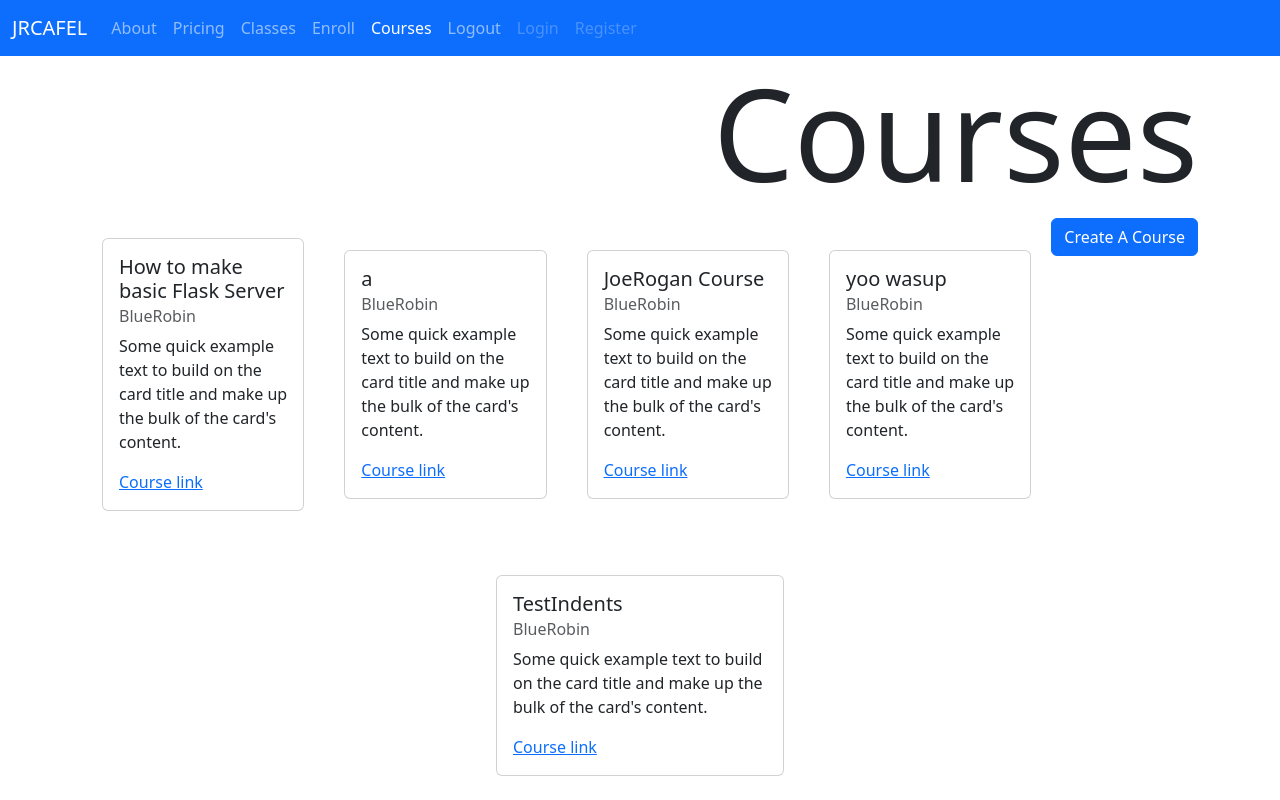
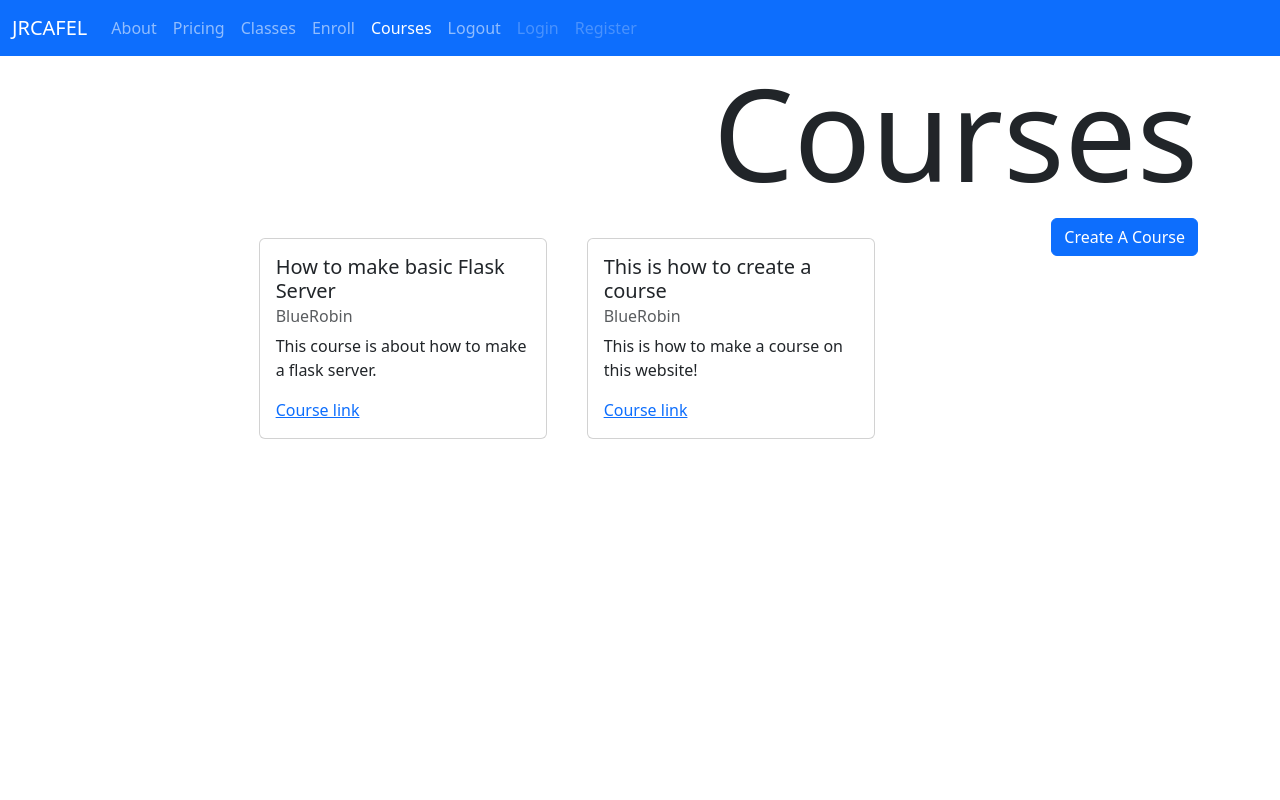
Before and after one commit to TropiiDev/DualHacks, a Flask app: page /courses in a window 1280 px wide. Run offline with Flask 3, Linux system fonts and the light colour scheme; a user stored in the database is signed in; some libraries are stand-ins or nearby versions.

````diff
--- a/instance/courses.json
+++ b/instance/courses.json
@@ -3,24 +3,14 @@
         "BlueRobin": {
             "CoursesMade": {
                 "How to make basic Flask Server": {
-                    "Text": "# This is how to make a basic flask server. \n## The below is a great video! \n https://www.youtube.com/embed/mqhxxeeTbu0\n### Here's how to start \n First, you install Flask.\n If you use PIP use the following:\n ```pip install flask```\n After installing flask, you need to instance the app class. \n Taken from [the flask documentation](https://flask.palletsprojects.com/en/2.3.x/tutorial/factory/)\n```\nimport os\nfrom flask import Flask\ndef create_app(test_config=None):\n# create and configure the app\napp = Flask(__name__,instance_relative_config=True)\napp.config.from_mapping(\nSECRET_KEY='dev',\nDATABASE=os.path.join(app.instance_path, 'flaskr.sqlite'),\n)\nif test_config is None:\n# load the instance config, if it exists, when not testing\napp.config.from_pyfile('config.py', silent=True)\nelse:\n# load the testconfig if passed in\napp.config.from_mapping(test_config)\n# ensure the instance folder exists\ntry:\nos.makedirs(app.instance_path)\nexcept OSError:\npass\n# a simple page that sayshello\n@app.route('/hello')\ndef hello():\nreturn 'Hello, World!'\nreturn app\n```"
+                    "Text": "# This is how to make a basic flask server. \n## The below is a great video! \n https://www.youtube.com/embed/mqhxxeeTbu0\n### Here's how to start \n First, you install Flask.\n If you use PIP use the following:\n ```pip install flask```\n After installing flask, you need to instance the app class. \n Taken from [the flask documentation](https://flask.palletsprojects.com/en/2.3.x/tutorial/factory/)\n```\nimport os\nfrom flask import Flask\ndef create_app(test_config=None):\n# create and configure the app\napp = Flask(__name__,instance_relative_config=True)\napp.config.from_mapping(\nSECRET_KEY='dev',\nDATABASE=os.path.join(app.instance_path, 'flaskr.sqlite'),\n)\nif test_config is None:\n# load the instance config, if it exists, when not testing\napp.config.from_pyfile('config.py', silent=True)\nelse:\n# load the testconfig if passed in\napp.config.from_mapping(test_config)\n# ensure the instance folder exists\ntry:\nos.makedirs(app.instance_path)\nexcept OSError:\npass\n# a simple page that sayshello\n@app.route('/hello')\ndef hello():\nreturn 'Hello, World!'\nreturn app\n```",
+                    "Description": "This course is about how to make a flask server."
                 },
-                "a": {
-                    "Text": "a"
-                },
-                "JoeRogan Course": {
-                    "Text": "lmao"
-                },
-                "yoo wasup": {
-                    "Text": "lmao"
-                },
-                "TestIndents": {
-                    "Text": "# yooo\r\n\r\n\r\nhi"
+                "This is how to create a course": {
+                    "Text": "# This is a header\nThis is how to make a header:\n```# header```\n\n## This is a smaller header\nThis is how to make a smaller header:\n```## header```\n\n### This is an even smaller header\nThis is how to make an even smaller header\n```### header```\n\n#### This is the smallest header\nThis is how to create the smallest header:\n```#### header```\n\n\nThis is an inline code block: \n```print('hello!')```\n\nThis is a code block:\n```\nprint('hello')\n#super complex\n```\nThis is a youtube video:\n\nhttps://www.youtube.com/embed/mqhxxeeTbu0\n\nHere's how to embed that video:\n```https://www.youtube.com/embed/mqhxxeeTbu0```",
+                    "Description": "This is how to make a course on this website!"
                 }
-            },
-            "CoursesIn": [
-                "Epic Title"
-            ]
+            }
         }
     }
 }
--- a/website/templates/course.html
+++ b/website/templates/course.html
@@ -23,7 +23,6 @@
 <h4>{{text[4:]}}</h4>
 {% elif text.startswith('```') and text[-3:]=="```" and (not text.__len__()==3)%}
 <code>{{text[3:-3]}}</code>
-{{'pain'}}
 {% elif text.startswith(' ```') and text[-3:]=="```" and (not text.__len__()==3)%}
 <code>{{text[4:-3]}}</code>
 {% elif text.startswith('```') %}
@@ -42,7 +41,7 @@
 
 {% if text.endswith('```') %}
 </pre></code>
-{% set incodeblock = namespace(true=1) %}
+{% set incodeblock.true = 0 %}
 
 {% else %}
 {{text}}
--- a/website/templates/course_creation.html
+++ b/website/templates/course_creation.html
@@ -22,6 +22,12 @@
     </div>
     <textarea id='moreBeans' name="moreBeans" class="form-control" aria-label="Main Text"></textarea>
   </div>
+  <div class="input-group" id="mainText">
+    <div id='description' class="input-group-prepend">
+      <span id='description' class="input-group-text">Description</span>
+    </div>
+    <textarea id='description' name="description" class="form-control" aria-label="Description"></textarea>
+  </div>
 
   <input class="btn btn-primary" type="submit" value="Submit">
 </form>
--- a/website/templates/courses.html
+++ b/website/templates/courses.html
@@ -17,11 +17,12 @@
     {% if num_cards.cards % 4 == 0%}
     <div class="cards">
     {% endif %}
+    {% set courseinfo=course_list['Users'][user]['CoursesMade'][card] %}
     <div class="card" style="width: 18rem;">
         <div class="card-body">
           <h5 class="card-title">{{card}}</h5>
           <h6 class="card-subtitle mb-2 text-body-secondary">{{user}}</h6>
-          <p class="card-text">Some quick example text to build on the card title and make up the bulk of the card's content.</p>
+          <p class="card-text">{{courseinfo['Description']}}</p>
           <a href="/course?name={{card}}&user={{user}}" class="card-link">Course link</a>
         </div>
       </div>
--- a/website/templates/home.html
+++ b/website/templates/home.html
@@ -3,5 +3,5 @@
 
 {% block content %}
     <h1>Welcome to JRCAFEL</h1>
-    <p>This page will include things like screenshots of product, reviews, what is this product, why they should buy it, perks of using this rather than something like google classroom, etc</p>
-{% endblock %}
+    <p>See our about page for more information!</p>
+    {% endblock %}
--- a/website/views.py
+++ b/website/views.py
@@ -1,4 +1,4 @@
-from flask import Blueprint, render_template, url_for
+from flask import Blueprint, render_template, request, flash, redirect, url_for
 from flask_login import login_required
 from flask import Blueprint, render_template, request
 import json
@@ -69,21 +69,26 @@ def course():
 def course_creation():
     if request.method == "POST":
         course_title = request.form.get('beans')
-        course_main_text = request.form.get('moreBeans')
+        course_main_text = request.form.get('moreBeans').replace('\r', '')
+        course_description = request.form.get('description')
 
-        if (course_title is not None) and (course_main_text is not None):
+        if (course_title is not None) and (course_main_text is not None) and (course_description is not None) and (course_main_text and course_title and course_description):
             current_courses = json.load(open(os.path.abspath('instance\courses.json')))
             try:
                 if current_courses['Users'][current_user.username] is not None:
                     current_courses['Users'][current_user.username]['CoursesMade'][course_title] = {
-                        "Text": course_main_text
+                        "Text": course_main_text,
+                        'Description':course_description
                     }
             except KeyError:
                     current_courses['Users'][current_user.username] = {
-                        "CoursesMade": {course_title: {"Text": course_main_text
+                        "CoursesMade": {course_title: {"Text": course_main_text,
+                                                       'Description':course_description
                             }
                         }
                     }
             json.dump(current_courses, open(os.path.abspath('instance\courses.json'), 'w'), indent=4)
-
+            flash('Created new course!')
+        else:
+            flash('Not all fields filled out!')
     return render_template('course_creation.html')
````
Also changed, not shown: instance/database.db, 1 other file.
